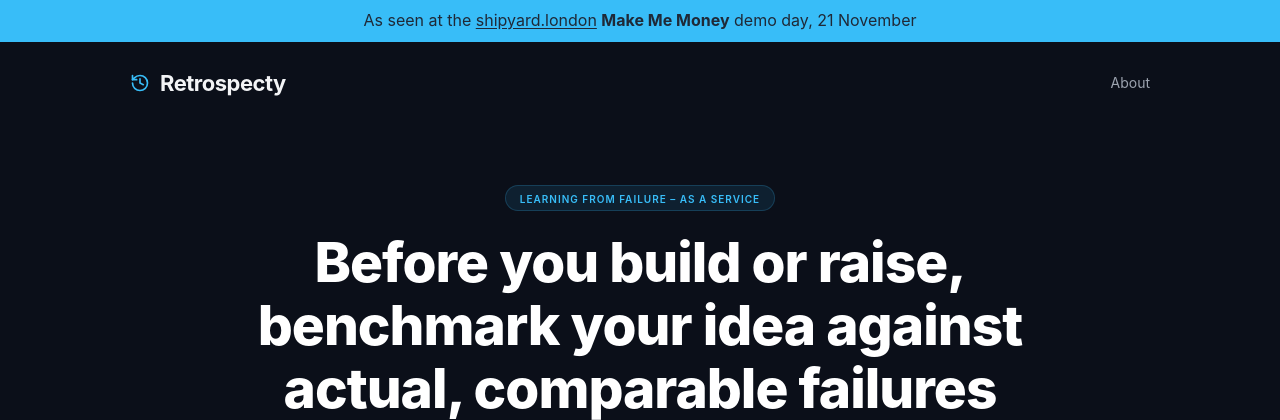
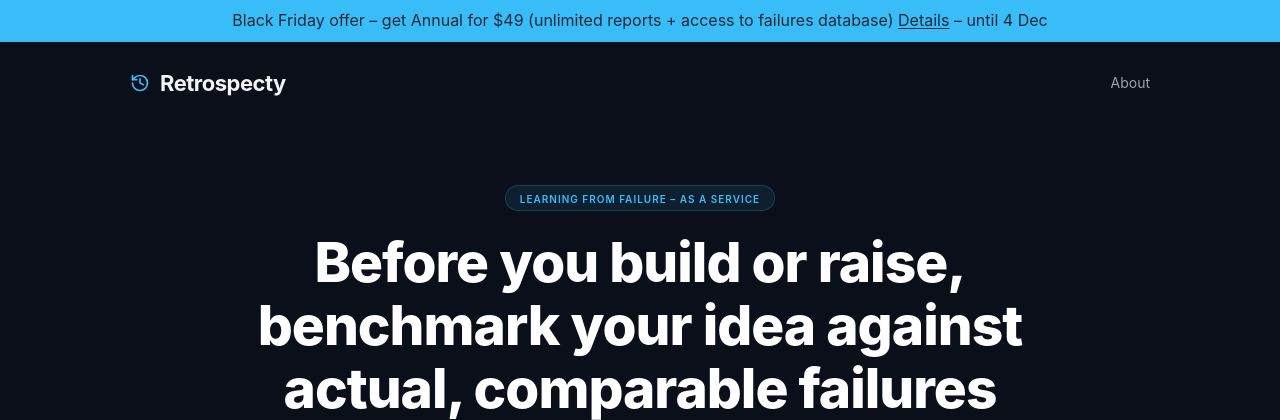
Before and after one commit to markbowley/retrospecty-portal, a FastAPI app: page / in a window 1280 px wide. Shown: the top 420 px of the page. Run offline with FastAPI, Linux system fonts and the light colour scheme; some libraries are stand-ins or nearby versions.

Commit message:
Update home.html

```diff
--- a/templates/home.html
+++ b/templates/home.html
@@ -6,7 +6,7 @@
 #}
 {% block announcement %}
     <div class="sticky-bar">
-        As seen at the <a href="https://leaderboard.shipyard.london/">shipyard.london</a> <strong>Make Me Money</strong> demo day, 21 November
+        Black Friday offer – get Annual for $49 (unlimited reports + access to failures database) <a href="https://buy.stripe.com/7sYaEY60lfQd0LZepb0gw0k/">Details</a> – until 4 Dec
     </div>
 {% endblock %}
 
```
